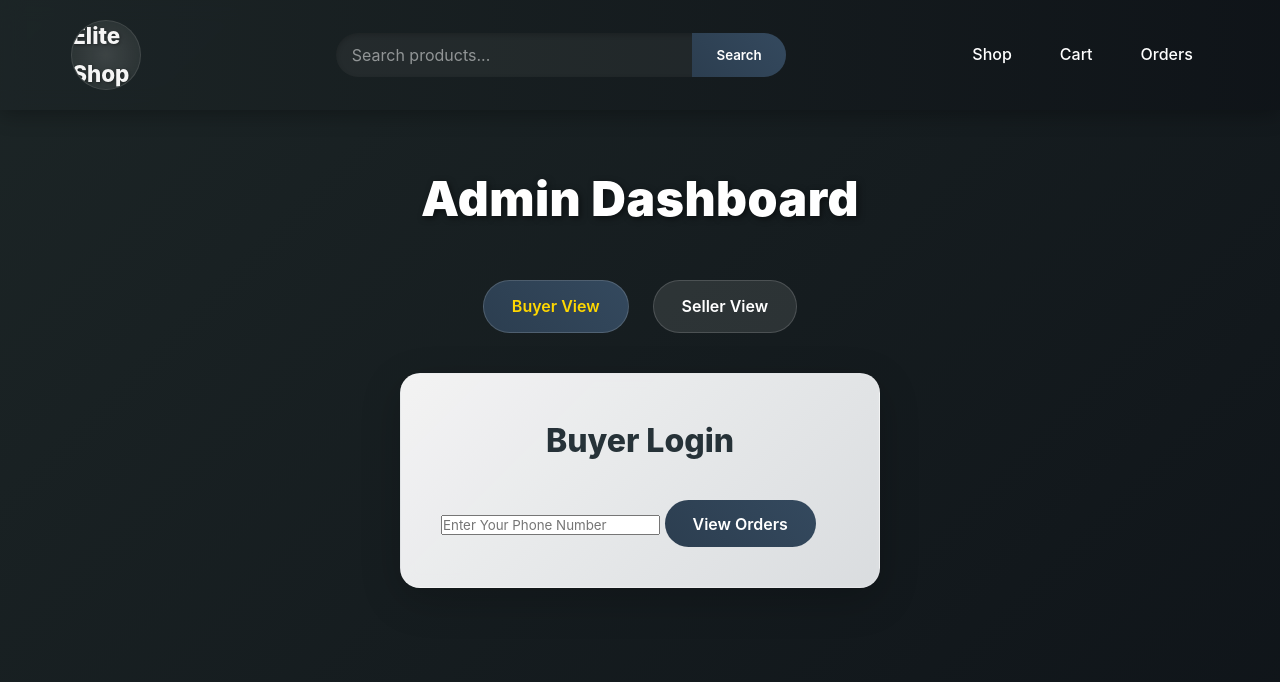
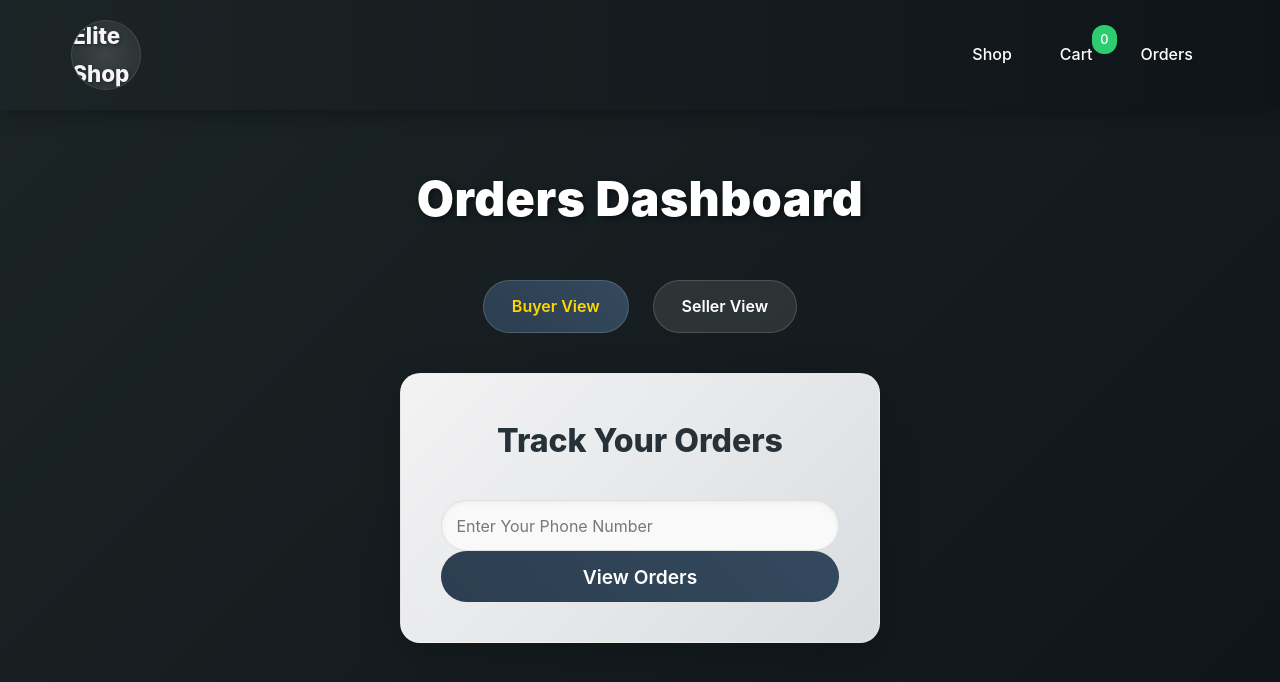
Before and after one commit to ugcoded/shopit, a Flask app: page /orders in a window 1280 px wide. Shown: the top 682 px of the page. Run offline with Flask 3, Linux system fonts and the light colour scheme; data that the repository does not hold is empty; some libraries are stand-ins or nearby versions.

Commit message:
Update orders.html

```diff
--- a/templates/orders.html
+++ b/templates/orders.html
@@ -17,13 +17,9 @@
                     {{ branding.site_name }}
                 {% endif %}
             </h1>
-            <form method="POST" action="/search" class="search-form" role="search">
-                <input type="text" name="search" placeholder="Search products..." class="search-input" aria-label="Search products">
-                <button type="submit" class="search-btn" aria-label="Submit search">Search</button>
-            </form>
             <nav role="navigation">
                 <a href="/" aria-label="Shop page">Shop</a>
-                <a href="/cart" aria-label="Cart page">Cart</a>
+                <a href="/cart" aria-label="Cart page">Cart <span id="cart-count">{{ cart_count }}</span></a>
                 <a href="{{ url_for('orders', role='seller') }}" aria-label="Orders page">Orders</a>
             </nav>
         </div>
@@ -31,7 +27,7 @@
 
     <section class="orders-section">
         <div class="main-container">
-            <h2>Admin Dashboard</h2>
+            <h2>Orders Dashboard</h2>
             <div class="dashboard-toggle">
                 <a href="{{ url_for('orders', role='buyer') }}" class="toggle-btn {% if role == 'buyer' %}active{% endif %}" aria-label="Buyer view">Buyer View</a>
                 <a href="{{ url_for('orders', role='seller') }}" class="toggle-btn {% if role == 'seller' %}active{% endif %}" aria-label="Seller view">Seller View</a>
@@ -39,13 +35,13 @@
 
             {% if role == 'buyer' and not buyer_phone %}
                 <div class="buyer-login">
-                    <h3>Buyer Login</h3>
+                    <h3>Track Your Orders</h3>
                     {% if error %}
                         <p class="message" role="alert">{{ error }}</p>
                     {% endif %}
                     <form method="POST" role="form">
-                        <input type="tel" name="buyer_phone" placeholder="Enter Your Phone Number" required pattern="[0-9]{10}" title="Enter a 10-digit phone number" aria-label="Phone number">
-                        <button type="submit" class="btn" aria-label="View orders">View Orders</button>
+                        <input type="tel" name="buyer_phone" placeholder="Enter Your Phone Number" required pattern="[0-9]{10}" title="Enter a 10-digit phone number" aria-label="Phone number" class="buyer-input">
+                        <button type="submit" class="btn buyer-submit" aria-label="View orders">View Orders</button>
                     </form>
                 </div>
             {% elif role == 'seller' and not admin_logged_in %}
@@ -292,6 +288,15 @@
         window.addEventListener('scroll', toggleFooter);
         window.addEventListener('resize', toggleFooter);
 
+        function updateCartCount() {
+            fetch('/cart/data')
+            .then(response => response.json())
+            .then(data => {
+                document.getElementById('cart-count').textContent = data.cart_count;
+            })
+            .catch(error => console.error('Error updating cart count:', error));
+        }
+
         function showModal(type, message) {
             const modal = document.getElementById('modal');
             const modalContent = document.querySelector('.modal-content p');
@@ -321,6 +326,8 @@
                 document.querySelector('.menu-items').style.display = 'block';
             }
         }
+
+        window.addEventListener('load', updateCartCount);
     </script>
 </body>
 </html>
```
